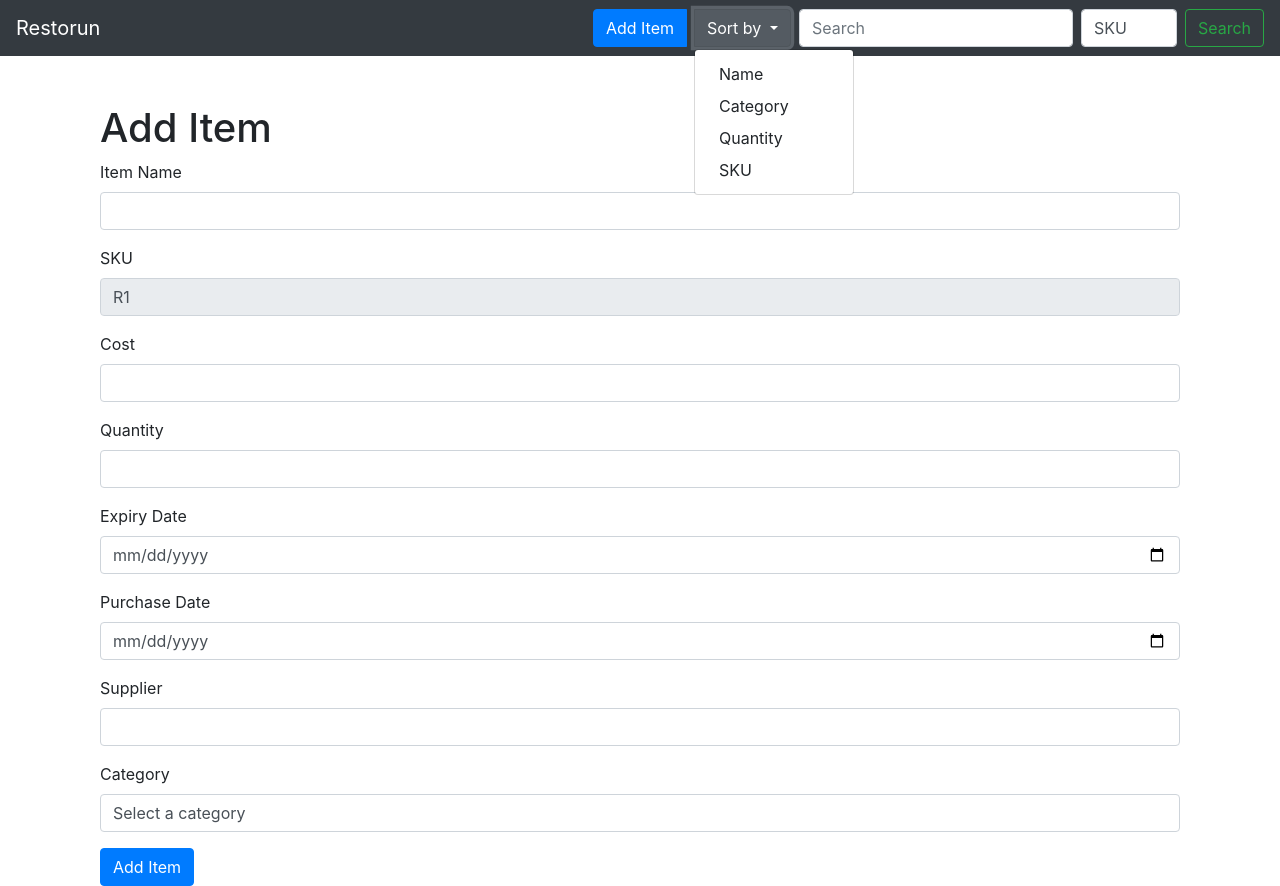
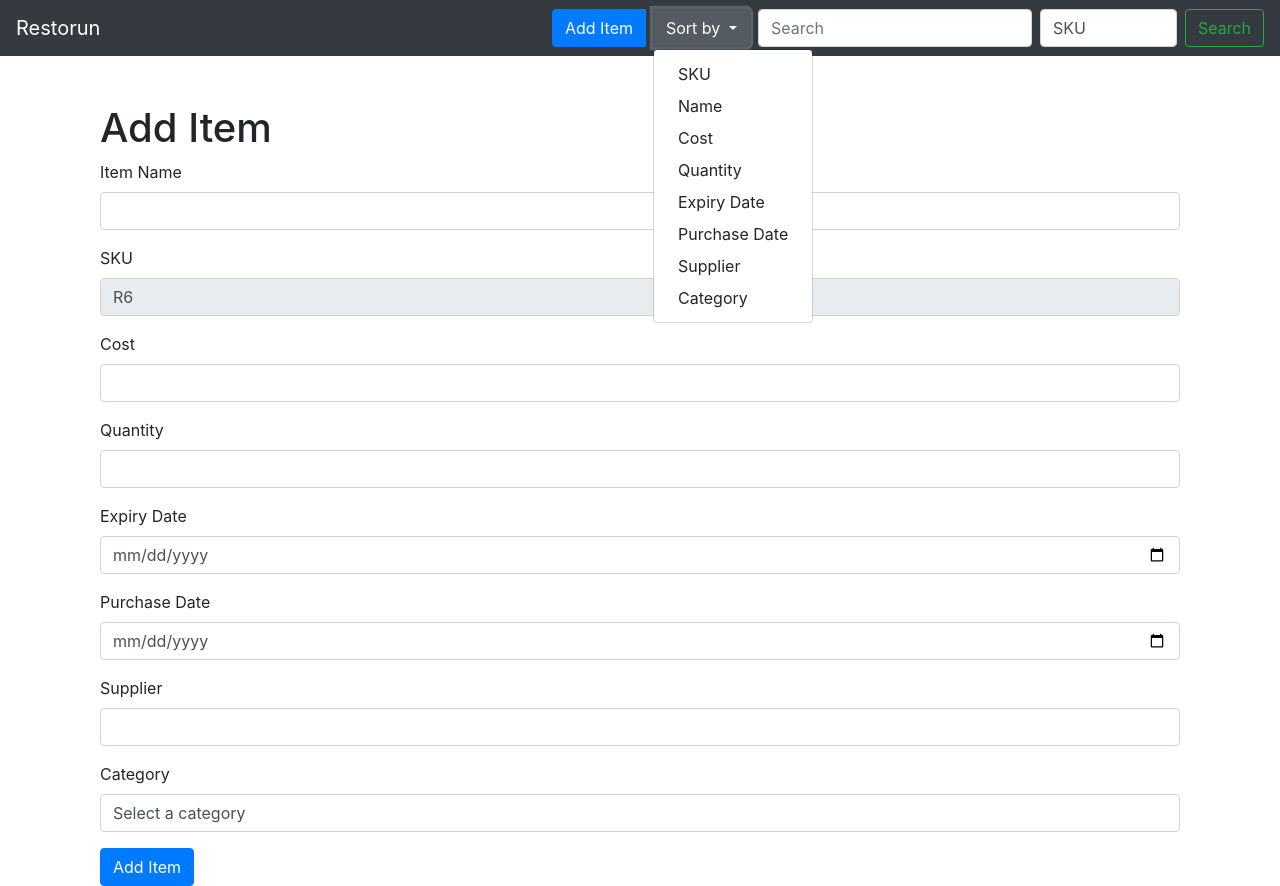
Before and after one commit to shashadivine/finals, a Django app: page /add/ in a window 1280 px wide, after a click on "Sort by". Run offline with Django 4.2, Linux system fonts and the light colour scheme.

Commit message:
search and sort update, fixed errors

```diff
--- /dev/null
+++ b/restorun/inventory.json
@@ -0,0 +1 @@
+{"Egg": {"sku": "R1", "name": "Egg", "cost": 9.1, "quantity": 2, "expiry_date": "2023-11-10", "purchase_date": "2023-10-10", "supplier": "Yoshi", "category": "Dairy"}, "Pork": {"sku": "R3", "name": "Pork", "cost": 100.0, "quantity": 10, "expiry_date": "2024-10-17", "purchase_date": "2024-08-01", "supplier": "SM", "category": "Other"}, "Bread": {"sku": "R4", "name": "Bread", "cost": 300.0, "quantity": 10, "expiry_date": "2025-10-11", "purchase_date": "2024-11-11", "supplier": "abcd", "category": "Baking"}, "Tuna": {"sku": "R5", "name": "Tuna", "cost": 50.0, "quantity": 5, "expiry_date": "2025-03-20", "purchase_date": "2024-11-12", "supplier": "Yoshi", "category": "Other"}, "Milk": {"sku": "R2", "name": "Milk", "cost": 100.0, "quantity": 2, "expiry_date": "2024-12-07", "purchase_date": "2024-11-01", "supplier": "SM", "category": "Dairy"}}
--- a/restorun/restoapp/models.py
+++ b/restorun/restoapp/models.py
@@ -1,4 +1,5 @@
 from django.db import models
+import json
 
 class Item:
     def __init__(self, sku, name, cost, quantity, expiry_date, purchase_date, supplier, category):
@@ -13,20 +14,42 @@ class Item:
 
 class Inventory:
     def __init__(self):
-        self.items = {}  # Use a dictionary to store items by name
+        self.items = {}  # Dictionary to store items by name
+        self.load_items()  # Load saved items on initialization
 
     def add_item(self, item):
         if item.name in self.items:
             raise ValueError(f"Item '{item.name}' already exists in inventory.")
         self.items[item.name] = item
+        self.save_items()
 
     def delete_item(self, item_name):
         if item_name in self.items:
             del self.items[item_name]
+            self.save_items()
         else:
             raise ValueError(f"Item '{item_name}' does not exist in inventory.")
 
     def get_all_items(self):
-        return list(self.items.values())  # Return all items as a list
+        return list(self.items.values())
 
+    def save_items(self):
+        import json
+        with open('inventory.json', 'w') as f:
+            json.dump(
+                {name: vars(item) for name, item in self.items.items()}, f, default=str
+            )
+
+    def load_items(self):
+        import json
+        from .models import Item
+        try:
+            with open('inventory.json', 'r') as f:
+                data = json.load(f)
+                for item_data in data.values():
+                    self.items[item_data['name']] = Item(**item_data)
+        except FileNotFoundError:
+            self.items = {}
+
+# Instantiate a global `inventory` object
 inventory = Inventory()
--- a/restorun/restoapp/templates/restoapp/add_item.html
+++ b/restorun/restoapp/templates/restoapp/add_item.html
@@ -3,6 +3,12 @@
 {% block content %}
 <div class="container mt-5">
     <h1>Add Item</h1>
+    {% if error %}
+    <div class="alert alert-danger" role="alert">
+        {{ error }}
+    </div>
+    {% endif %}
+
     <form method="POST">
         {% csrf_token %}
         <div class="mb-3">
--- a/restorun/restoapp/templates/restoapp/base.html
+++ b/restorun/restoapp/templates/restoapp/base.html
@@ -39,12 +39,17 @@
                 Sort by
             </button>
             <div class="dropdown-menu">
-              <a class="dropdown-item" href="#">Name</a>
-              <a class="dropdown-item" href="#">Category</a>
-              <a class="dropdown-item" href="#">Quantity</a>
-              <a class="dropdown-item" href="#">SKU</a>
+                <a class="dropdown-item {% if sort_by == 'sku' %}active{% endif %}" href="{% url 'list_items' %}?sort=sku">SKU</a>
+                <a class="dropdown-item {% if sort_by == 'name' %}active{% endif %}" href="{% url 'list_items' %}?sort=name">Name</a>
+                <a class="dropdown-item {% if sort_by == 'cost' %}active{% endif %}" href="{% url 'list_items' %}?sort=cost">Cost</a>
+                <a class="dropdown-item {% if sort_by == 'quantity' %}active{% endif %}" href="{% url 'list_items' %}?sort=quantity">Quantity</a>
+                <a class="dropdown-item {% if sort_by == 'expiry_date' %}active{% endif %}" href="{% url 'list_items' %}?sort=expiry_date">Expiry Date</a>
+                <a class="dropdown-item {% if sort_by == 'purchase_date' %}active{% endif %}" href="{% url 'list_items' %}?sort=purchase_date">Purchase Date</a>
+                <a class="dropdown-item {% if sort_by == 'supplier' %}active{% endif %}" href="{% url 'list_items' %}?sort=supplier">Supplier</a>
+                <a class="dropdown-item {% if sort_by == 'category' %}active{% endif %}" href="{% url 'list_items' %}?sort=category">Category</a>
             </div>
           </div>
+
         </div>
 
       <form method="GET" action="{% url 'search_items' %}" class="form-inline my-2 my-lg-0">
@@ -52,11 +57,16 @@
         <select class="form-control mr-2" name="attribute">
             <option value="sku">SKU</option>
             <option value="name">Name</option>
+            <option value="cost">Cost</option>
+            <option value="quantity">Quantity</option>
+            <option value="expiry_date">Expiry Date</option>
+            <option value="purchase_date">Purchase Date</option>
+            <option value="supplier">Supplier</option>
             <option value="category">Category</option>
-            <option value="quantity">Quantity</option>
         </select>
         <button class="btn btn-outline-success my-2 my-sm-0" type="submit">Search</button>
       </form>
+
 
     </div>
   </nav>
--- a/restorun/restoapp/templates/restoapp/search_results.html
+++ b/restorun/restoapp/templates/restoapp/search_results.html
@@ -2,8 +2,10 @@
 
 {% block content %}
 <div class="container mt-4">
+    {% if query and attribute %}
+        <h2>Search Results for "{{ query }}" in "{{ attribute|title }}"</h2>
+    {% endif %}
     {% if items %}
-        <h2>Search Results</h2>
         <table class="table table-striped">
             <thead>
                 <tr>
--- a/restorun/restoapp/views.py
+++ b/restorun/restoapp/views.py
@@ -1,84 +1,82 @@
 from django.shortcuts import render, redirect, get_object_or_404
 from datetime import datetime
 from .models import Item, inventory
-from .utils import search_item
+from .utils import search_item, merge_sort
+
 
 # Display all items
 def list_items(request):
-    items = inventory.get_all_items()  # Retrieve items from Inventory
-    return render(request, 'restoapp/item_list.html', {'items': items})
+    # Change the default sort to 'sku'
+    sort_by = request.GET.get('sort', 'sku')  # Default to 'sku' if no sort parameter is provided
+
+    # Retrieve items from the inventory
+    items = inventory.get_all_items()
+
+    # Sort the items if a valid sort parameter is provided
+    if sort_by in ['sku', 'name', 'cost', 'quantity', 'expiry_date', 'purchase_date', 'supplier', 'category']:
+        items = merge_sort(items, sort_by)
+
+    return render(request, 'restoapp/item_list.html', {'items': items, 'sort_by': sort_by})
+
+
 
 # Add new item
 def add_item(request):
-    # Generate the next SKU with "R" prefix
-    existing_skus = [item.sku for item in inventory.get_all_items()]
-    next_sku_number = len(existing_skus) + 1  # Incremental number
+    # Generate the next available SKU
+    existing_skus = sorted(
+        [int(item.sku[1:]) for item in inventory.get_all_items() if item.sku.startswith("R")]
+    )
+    next_sku_number = next(
+        (i for i in range(1, len(existing_skus) + 2) if i not in existing_skus), 1
+    )
     next_sku = f"R{next_sku_number}"  # Add the "R" prefix
 
     if request.method == 'POST':
-        # Retrieve form data
-        name = request.POST.get('name')
-        sku = request.POST.get('sku')  # Use the pre-filled SKU from the form
-        cost_amount = request.POST.get('cost')
-        quantity = int(request.POST.get('quantity'))
-        expiry_date = datetime.strptime(request.POST.get('expiry_date'), '%Y-%m-%d').date()
-        purchase_date = datetime.strptime(request.POST.get('purchase_date'), '%Y-%m-%d').date()
-        supplier = request.POST.get('supplier')
-        category = request.POST.get('category')
+        try:
+            # Retrieve form data
+            name = request.POST.get('name')
+            sku = request.POST.get('sku')  # Use the pre-filled SKU from the form
+            cost = float(request.POST.get('cost'))
+            quantity = int(request.POST.get('quantity'))
+            expiry_date = datetime.strptime(request.POST.get('expiry_date'), '%Y-%m-%d').date()
+            purchase_date = datetime.strptime(request.POST.get('purchase_date'), '%Y-%m-%d').date()
+            supplier = request.POST.get('supplier')
+            category = request.POST.get('category')
 
-        # Check for valid cost input
-        try:
-            cost = float(cost_amount)
-            if cost < 0:
-                raise ValueError("Cost can't be negative.")
-        except ValueError as a:
-            if 'could not convert string to float' in str(a):
-                error_message = "Cost must be a valid number."
-            else:
-                error_message = str(a)
+            # Check if a custom category was entered
+            new_category = request.POST.get('new_category')
+            if category == 'Other' and new_category:
+                category = new_category
 
-        # Check if a custom category was entered
-        new_category = request.POST.get('new_category')
-        if category == 'Other' and new_category:
-            category = new_category
+            # Create a new item and add it to the inventory
+            new_item = Item(
+                sku=sku,
+                name=name,
+                cost=cost,
+                quantity=quantity,
+                expiry_date=expiry_date,
+                purchase_date=purchase_date,
+                supplier=supplier,
+                category=category
+            )
+            inventory.add_item(new_item)
 
-        # Create a new item and add it to the inventory
-        new_item = Item(
-            sku=sku,
-            name=name,
-            cost=cost,
-            quantity=quantity,
-            expiry_date=expiry_date,
-            purchase_date=purchase_date,
-            supplier=supplier,
-            category=category
-        )
-        inventory.add_item(new_item)
+            # Redirect to the item list page
+            return redirect('list_items')
+        except Exception as e:
+            # Handle errors and pass them to the form
+            return render(request, 'restoapp/add_item.html', {'next_sku': next_sku, 'error': str(e)})
 
-        # Redirect to the item list page
-        return redirect('list_items')
+    # For GET requests, render the form
+    return render(request, 'restoapp/add_item.html', {'next_sku': next_sku})
 
-    return render(request, 'restoapp/add_item.html', {'next_sku': next_sku})
-# Delete an item
-def delete_item(request, sku):
-    try:
-        # Iterate through the inventory to find the item with the given SKU
-        for item_name, item in inventory.items.items():
-            if item.sku == sku:
-                inventory.delete_item(item_name)
-                break
-        else:
-            raise ValueError(f"Item with SKU {sku} not found.")
-    except ValueError as e:
-        return render(request, 'restoapp/item_list.html', {'error': str(e)})
-    return redirect('list_items')
 
 
 # Search for an item
 def search_items(request):
     if request.method == 'GET':
         query = request.GET.get('query', '').strip()  # Get the search query
-        attribute = request.GET.get('attribute', 'name')  # Default to searching by 'name'
+        attribute = request.GET.get('attribute', 'sku')  # Default to searching by 'sku'
 
         # If no query is provided, redirect back to the inventory list
         if not query:
@@ -97,3 +95,16 @@ def search_items(request):
                 'attribute': attribute
             }
         )
+
+def delete_item(request, sku):
+    try:
+        # Iterate through the inventory to find the item with the given SKU
+        for item_name, item in inventory.items.items():
+            if item.sku == sku:
+                inventory.delete_item(item_name)
+                break
+        else:
+            raise ValueError(f"Item with SKU {sku} not found.")
+    except ValueError as e:
+        return render(request, 'restoapp/item_list.html', {'error': str(e)})
+    return redirect('list_items')
```
Also changed, not shown: restorun/restoapp/utils.py (+21 -5 lines). Lines whose indentation alone changed are shown as unchanged.
